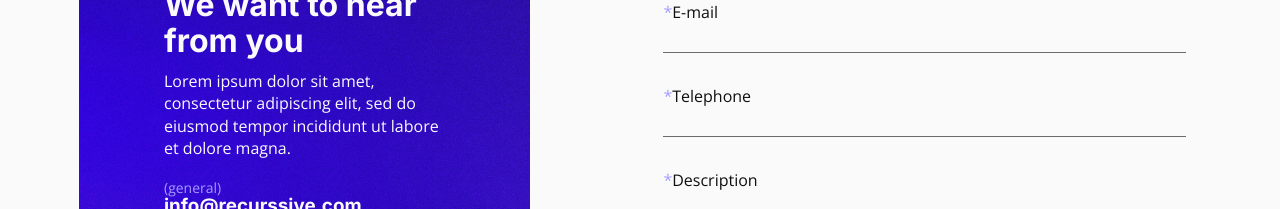
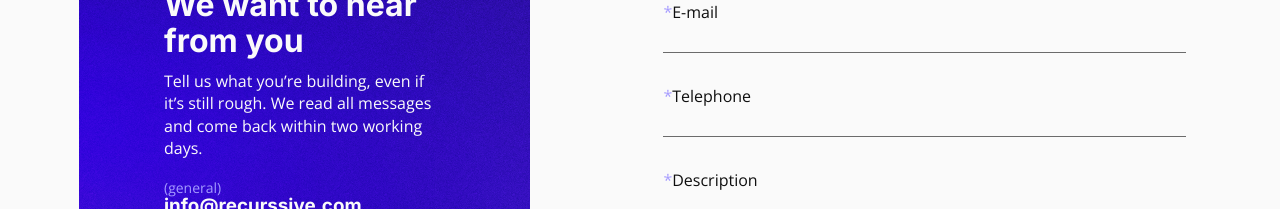
Before and after one commit to Doberjohn/recurssive, a Next.js app: page /contact in a window 1280 px wide. Shown: the part 337-546 px from the top of the page. Built offline with nearby package versions, Linux system fonts and the light colour scheme; no server answers.

Commit message:
updated copy in ContactDetails

```diff
--- a/src/components/ContactDetails.tsx
+++ b/src/components/ContactDetails.tsx
@@ -62,8 +62,7 @@ export function ContactDetails({ className = '' }: { className?: string }) {
         </h2>
 
         <p className="cc-body mt-3 text-cloud">
-          Lorem ipsum dolor sit amet, consectetur adipiscing elit, sed do eiusmod
-          tempor incididunt ut labore et dolore magna.
+          Tell us what you’re building, even if it’s still rough. We read all messages and come back within two working days.
         </p>
 
         {/* mt-auto rather than a fixed gap: the block is pinned to the bottom of
```
